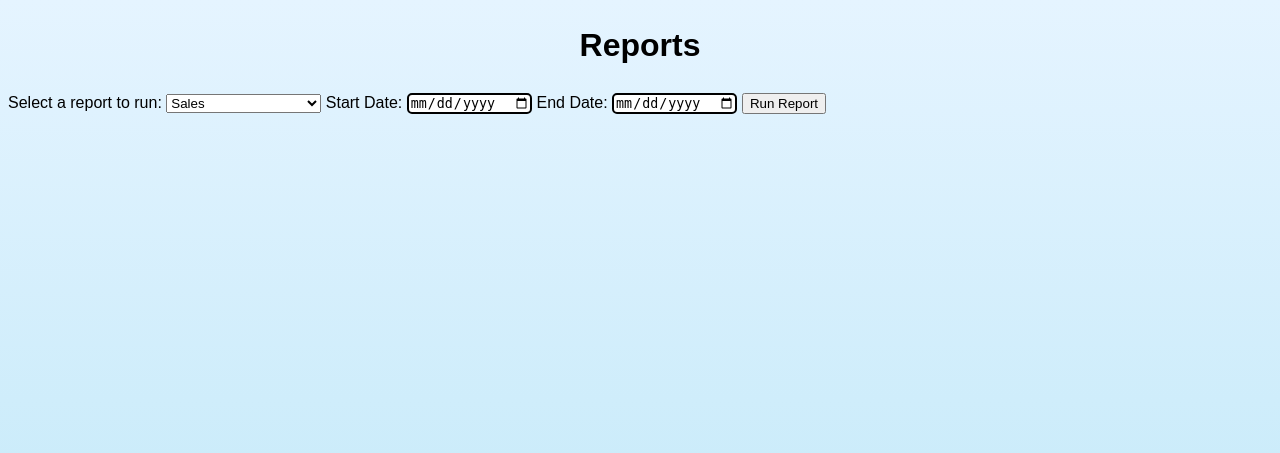
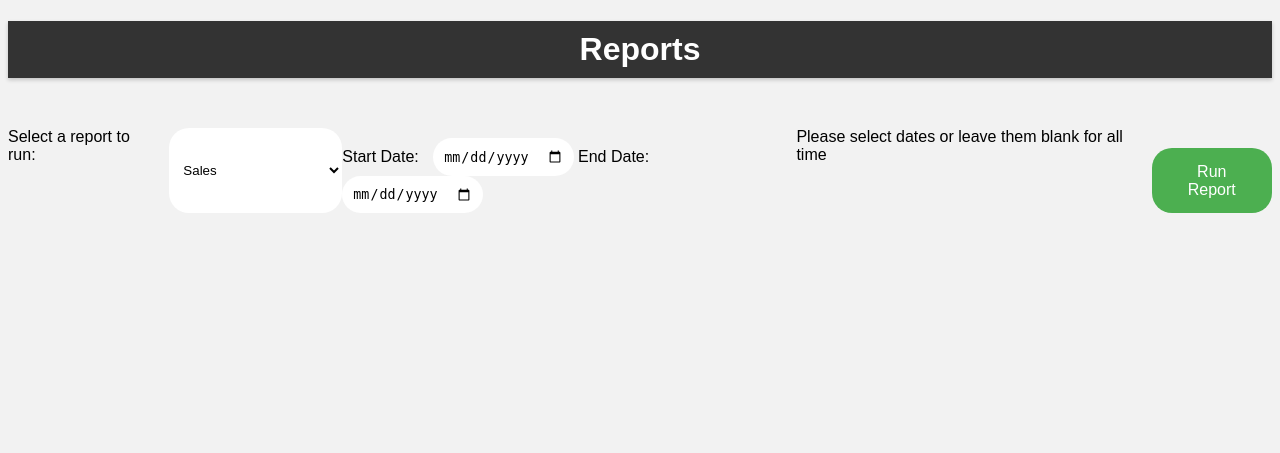
Before and after one commit to THINNGO2511/COSC3380-TeamProject, a PHP site: page /umaporium2/reports.php in a window 1280 px wide. Shown: the top 453 px of the page. Run offline with PHP 8.4, Linux system fonts and the light colour scheme; some libraries are stand-ins or nearby versions.

Commit message:
reports stuff

```diff
--- a/umaporium2/account.php
+++ b/umaporium2/account.php
@@ -55,6 +55,8 @@ $orderHistory = $stmt->fetchAll(PDO::FETCH_ASSOC);
             <input type="text" id="address" name="address" value="<?php echo $userInfo['address']; ?>"><br>
             <label for="phone">Phone:</label>
             <input type="text" id="phone" name="phone" value="<?php echo $userInfo['phonenumber']; ?>"><br>
+            <label for="age">Age:</label>
+            <input type="text" id="age" name="age" value="<?php echo $userInfo['age']; ?>"><br>
             <input type="submit", name="submit", value="Update">
         </form>
 
--- a/umaporium2/connect.php
+++ b/umaporium2/connect.php
@@ -332,36 +332,69 @@ class Dbh {
 	}
 
 
-	public function run_report($report, $start_date, $end_date)  {
+	public function run_report($report, $start_date = null, $end_date = null, $category = null) {
 		// Connect to the database
 		$conn = $this->connect();
+
 		// Run the appropriate query based on the report name
 		switch ($report) {
 			case 'sales':
-				$stmt = $conn->prepare("SELECT * FROM ordr WHERE orderdate BETWEEN :start_date AND :end_date");
+				$sql = "SELECT * FROM ordr";
+				if ($start_date && $end_date) {
+					$sql .= " WHERE orderdate BETWEEN :start_date AND :end_date";
+				}
+				$stmt = $conn->prepare($sql);
+				if ($start_date && $end_date) {
+					$stmt->bindParam(':start_date', $start_date);
+					$stmt->bindParam(':end_date', $end_date);
+				}
 				break;
-			case 'best_sellers':
-				$stmt = $conn->prepare("SELECT product.p_name, COUNT(*) AS quantity_sold
-										FROM ordr
-										INNER JOIN product ON product.p_id = ANY(ordr.p_id_list)
-										WHERE orderdate BETWEEN :start_date AND :end_date
-										GROUP BY product.p_id
-										ORDER BY quantity_sold DESC");
+				case 'best_sellers':
+					$sql = "SELECT product.p_name, COUNT(*) AS quantity_sold, SUM(product.price) AS total_sales
+							FROM ordr
+							INNER JOIN product ON product.p_id = ANY(ordr.p_id_list)";
+					if ($start_date && $end_date) {
+						$sql .= " WHERE orderdate BETWEEN :start_date AND :end_date";
+					}
+					$sql .= " GROUP BY product.p_id ORDER BY quantity_sold DESC";
+					$stmt = $conn->prepare($sql);
+					if ($start_date && $end_date) {
+						$stmt->bindParam(':start_date', $start_date);
+						$stmt->bindParam(':end_date', $end_date);
+					}
+					break;
+
+			case 'best_categories':
+				$sql = "SELECT product.category, COUNT(*) AS quantity_sold
+						FROM ordr
+						INNER JOIN product ON product.p_id = ANY(ordr.p_id_list)";
+				if ($start_date && $end_date) {
+					$sql .= " WHERE orderdate BETWEEN :start_date AND :end_date";
+				}
+				$sql .= " GROUP BY product.category ORDER BY quantity_sold DESC";
+				$stmt = $conn->prepare($sql);
+				if ($start_date && $end_date) {
+					$stmt->bindParam(':start_date', $start_date);
+					$stmt->bindParam(':end_date', $end_date);
+				}
 				break;
-			case 'best_categories':
-				$stmt = $conn->prepare("SELECT product.category, COUNT(*) AS quantity_sold
-										FROM ordr
-										INNER JOIN product ON product.p_id = ANY(ordr.p_id_list)
-										WHERE orderdate BETWEEN :start_date AND :end_date
-										GROUP BY product.category
-										ORDER BY quantity_sold DESC");
-				break;
+				case 'demographics':
+					$stmt = $conn->prepare("SELECT
+					COUNT(DISTINCT customerid) AS total_customers,
+					COUNT(DISTINCT CASE WHEN age BETWEEN 18 AND 24 THEN customerid END) AS age_18_24,
+					COUNT(DISTINCT CASE WHEN age BETWEEN 25 AND 34 THEN customerid END) AS age_25_34,
+					COUNT(DISTINCT CASE WHEN age BETWEEN 35 AND 44 THEN customerid END) AS age_35_44,
+					COUNT(DISTINCT CASE WHEN age BETWEEN 45 AND 54 THEN customerid END) AS age_45_54,
+					COUNT(DISTINCT CASE WHEN age >= 55 THEN customerid END) AS age_55_and_over
+				FROM
+					customer
+				");
+
+					break;
 			default:
 				die("Invalid report selected.");
 		}
-		// Bind the parameters
-		$stmt->bindParam(':start_date', $start_date);
-		$stmt->bindParam(':end_date', $end_date);
+
 		// Execute the query and fetch the results as an array of associative arrays
 		$stmt->execute();
 		$results = $stmt->fetchAll(PDO::FETCH_ASSOC);
--- /dev/null
+++ b/umaporium2/reports.css
@@ -0,0 +1,117 @@
+/* Set font and background color for the entire page */
+body {
+	font-family: Arial, sans-serif;
+	background-color: #f2f2f2;
+}
+
+/* Style the page heading */
+h1 {
+	background-color: #333;
+	color: #fff;
+	padding: 10px;
+	text-align: center;
+	box-shadow: 0 2px 4px rgba(0,0,0,0.2);
+}
+
+
+/* Style the form element */
+form {
+	display: flex;
+	flex-direction: row;
+	align-items: left;
+	margin-top: 50px;
+}
+
+/* Style the label elements */
+label {
+	font-size: 16px;
+	margin-right: 10px;
+}
+
+/* Style the select element */
+select {
+	padding: 10px;
+	border-radius: 20px;
+	border: none;
+	background-color: white;
+}
+
+/* Style the date input elements */
+input[type="date"] {
+	padding: 10px;
+	border-radius: 20px;
+	border: none;
+	background-color: white;
+}
+
+/* Style the "Run Report" button */
+button[type="submit"] {
+	padding: 10px 20px;
+	background-color: #4CAF50;
+	color: white;
+	border-radius: 20px;
+	border: none;
+	cursor: pointer;
+	font-size: 16px;
+	margin-top: 20px;
+}
+
+/* On hover, darken the "Run Report" button */
+button[type="submit"]:hover {
+	background-color: #3e8e41;
+}
+
+
+  /* Report-specific styles */
+
+  table {
+    width: 100%;
+    border-collapse: collapse;
+    margin-top: 20px;
+  }
+
+  th, td {
+    padding: 10px;
+    text-align: left;
+    border-bottom: 1px solid #ddd;
+  }
+
+  th {
+    background-color: #f2f2f2;
+  }
+
+  td:last-child {
+    font-weight: bold;
+  }
+
+
+  .total-sales-message {
+    background-color: #3179cc;
+    color: white;
+    padding: 10px;
+    border-radius: 20px;
+    text-align: center;
+    margin-top: 20px;
+    font-size: 18px;
+    width: 600px;
+  }
+
+  .report-header {
+    background-color: #c1d4ec;
+    border-radius: 10px;
+    padding: 20px;
+    text-align: left;
+    margin-bottom: 20px;
+    width: 600px; /* Add a fixed width */
+
+}
+
+#date-fields {
+  margin-top: 10px;
+}
+.hint {
+  display: block;
+  margin-top: 5px;
+  font-size: 12px;
+  color: red;
+}
--- /dev/null
+++ b/umaporium2/reports.js
@@ -0,0 +1,16 @@
+function toggleDateFields() {
+  var select = document.getElementById("report");
+  var dateFields = document.getElementById("date-fields");
+  var categoryField = document.getElementById("category-field");
+
+  if (select.value == "demographics") {
+    dateFields.style.display = "none";
+    categoryField.style.display = "none";
+  } else if (select.value == "sales") {
+    dateFields.style.display = "block";
+    categoryField.style.display = "block";
+  } else {
+    dateFields.style.display = "block";
+    categoryField.style.display = "none";
+  }
+}
--- a/umaporium2/reports.php
+++ b/umaporium2/reports.php
@@ -2,23 +2,45 @@
 <html>
 <head>
   <title>Staff Portal - Reports</title>
-	<link rel="stylesheet" href="styles.css">
+  <link rel="stylesheet" href="reports.css">
+  <script src="reports.js"></script>
 </head>
 <body>
   <h1>Reports</h1>
   <form method="GET" action="reports.php">
     <label for="report">Select a report to run:</label>
-		<select name="report" id="report">
+    <select name="report" id="report" onchange="toggleDateFields()">
       <option value="sales">Sales</option>
       <option value="best_sellers">Best Seller Items</option>
       <option value="best_categories">Best Seller Categories</option>
+      <option value="demographics">Demographics</option>
     </select>
+    <div id="date-fields">
   <label for="start_date">Start Date:</label>
   <input type="date" name="start_date">
   <label for="end_date">End Date:</label>
   <input type="date" name="end_date">
+</div>
+<div id = "hint">Please select dates or leave them blank for all time</div>
+
+ <!--   <div id="category-field" style="display:none;">
+      <label for="category">Category:</label>
+      <select name="category" id="category">
+        <option value="">All Categories</option>
+        <option value="Shirt">Shirt</option>
+        <option value="Jacket">Jacket</option>
+        <option value="Pants">Pants</option>
+        <option value="Shorts">Shorts</option>
+      </select>
+    </div> -->
     <button type="submit">Run Report</button>
+    <br>
   </form>
+</body>
+</html>
+
+
+
 	<?php
 	include "connect.php";
 	// Check if a report has been selected
@@ -34,42 +56,70 @@
 		// Display the results
 		switch($report) {
 			case 'sales':
-				echo '<h2>Sales Report</h2>';
 				// display sales and calculate total sales
 				$total_sales = 0;
+				foreach ($results as $row) {
+					$total_sales += $row['price'];
+				}
+				echo '<div class="report-header">
+						  <h2>Sales Report</h2>';
+				if ($start_date && $end_date) {
 					echo '<p>Sales report for period '.$start_date.' to '.$end_date.'</p>';
+				} else {
+					echo '<p>Sales report for all time</p>';
+				}
+				echo '</div>';
+				echo '<div class="total-sales-message">';
+				if ($start_date && $end_date) {
+					echo '<p>Total Sales for the period '.$start_date.' to '.$end_date.': $' . number_format($total_sales, 2) . '</p>';
+				} else {
+					echo '<p>Total Sales for all time: $' . number_format($total_sales, 2) . '</p>';
+				}
+				echo '</div>';
+
 				echo '<table>';
 				echo '<thead><tr><th>Order ID</th><th>Price</th><th>Order Status</th><th>Order Date</th></tr></thead>';
 				echo '<tbody>';
 				foreach ($results as $row) {
-					echo '<tr><td>' . $row['orderid'] . '</td><td>' . $row['price'] . '</td><td>' . $row['orderstatus'] . '</td><td>' . $row['orderdate'] . '</td></tr>';
+					echo '<tr><td>' . $row['orderid'] . '</td><td>$' . $row['price'] . '</td><td>' . $row['orderstatus'] . '</td><td>' . $row['orderdate'] . '</td></tr>';
 					$total_sales += $row['price'];
 				}
 				echo '</tbody>';
 				echo '</table>';
-				echo '<p>Total Sales for the period '.$start_date.' to '.$end_date.': $' . number_format($total_sales, 2) . '</p>';
+
 				break;
+
 			case 'best_sellers':
 				echo '<h2>Best Seller Items Report</h2>';
+				if ($start_date && $end_date) {
 					echo '<p>Best seller items report for period '.$start_date.' to '.$end_date.'</p>';
+				} else {
+					echo '<p>Best seller items report for all time</p>';
+				}
 				echo '<table>';
-				echo '<tr><th>Item Name</th><th>Quantity Sold</th></tr>';
+				echo '<tr><th>Item Name</th><th>Quantity Sold</th><th>Total Sales</th></tr>';
 				foreach($results as $row) {
 					echo '<tr>';
 					echo '<td>'.$row['p_name'].'</td>';
 					echo '<td>'.$row['quantity_sold'].'</td>';
+					echo '<td>$'.$row['total_sales'].'</td>';
 					echo '</tr>';
 				}
 				echo '</table>';
 				break;
+
 			case 'best_categories':
 				echo '<h2>Best Seller Categories Report</h2>';
+				if ($start_date && $end_date) {
 					echo '<p>Best seller categories report for period '.$start_date.' to '.$end_date.'</p>';
+				} else {
+					echo '<p>Best seller categories report for all time</p>';
+				}
 				echo '<table>';
 				echo '<tr><th>Category Name</th><th>Quantity Sold</th></tr>';
 				foreach($results as $row) {
 					echo '<tr>';
-					echo '<td>'.$row['c_name'].'</td>';
+					echo '<td>'.$row['category'].'</td>';
 					echo '<td>'.$row['quantity_sold'].'</td>';
 					echo '</tr>';
 				}
@@ -77,6 +127,23 @@
 				break;
 					default:
 					echo '<p>No report selected.</p>';
+
+					case 'demographics':
+						if (count($results) > 0) {
+							echo '<p>Total Customers: ' . $results[0]['total_customers'] . '</p>';
+							echo '<table>';
+							echo '<tr><th>Age Range</th><th>Percentage</th></tr>';
+							echo '<tr><td>18-24</td><td>' . round($results[0]['age_18_24'] / $results[0]['total_customers'] * 100, 2) . '%</td></tr>';
+							echo '<tr><td>25-34</td><td>' . round($results[0]['age_25_34'] / $results[0]['total_customers'] * 100, 2) . '%</td></tr>';
+							echo '<tr><td>35-44</td><td>' . round($results[0]['age_35_44'] / $results[0]['total_customers'] * 100, 2) . '%</td></tr>';
+							echo '<tr><td>45-54</td><td>' . round($results[0]['age_45_54'] / $results[0]['total_customers'] * 100, 2) . '%</td></tr>';
+							echo '<tr><td>55+</td><td>' . round($results[0]['age_55_and_over'] / $results[0]['total_customers'] * 100, 2) . '%</td></tr>';
+							echo '</table>';
+
+
+						}
+
+						break;
 					}
 				}
 					?>
--- a/umaporium2/update_customer.php
+++ b/umaporium2/update_customer.php
@@ -13,10 +13,12 @@ if (isset($_POST['submit'])) {
     $lastname = $_POST['lastname'];
     $address = $_POST['address'];
     $phone = $_POST['phone'];
+    $age = $_POST['age'];
 
-    $query = "UPDATE customer SET namefirst = ?, namelast = ?, address = ?, phonenumber = ? WHERE customerid = ?";
+
+    $query = "UPDATE customer SET namefirst = ?, namelast = ?, address = ?, phonenumber = ?, age = ? WHERE customerid = ?";
     $stmt = $conn->prepare($query);
-    $stmt->execute(array($firstname, $lastname, $address, $phone, $_SESSION["userid"]));
+    $stmt->execute(array($firstname, $lastname, $address, $phone, $age, $_SESSION["userid"]));
 
     // Redirect back to account.php after updating the information and include success flag
     header("Location: account.php?success=1");
```
Lines whose indentation alone changed are shown as unchanged.
